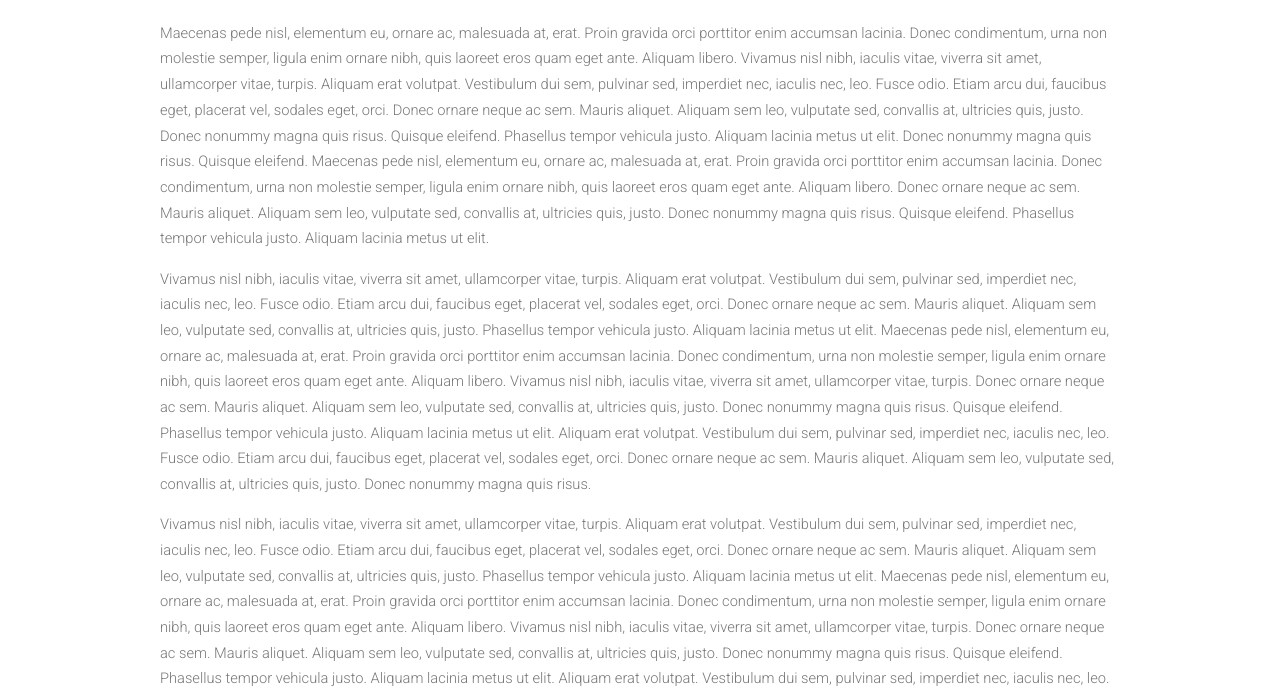
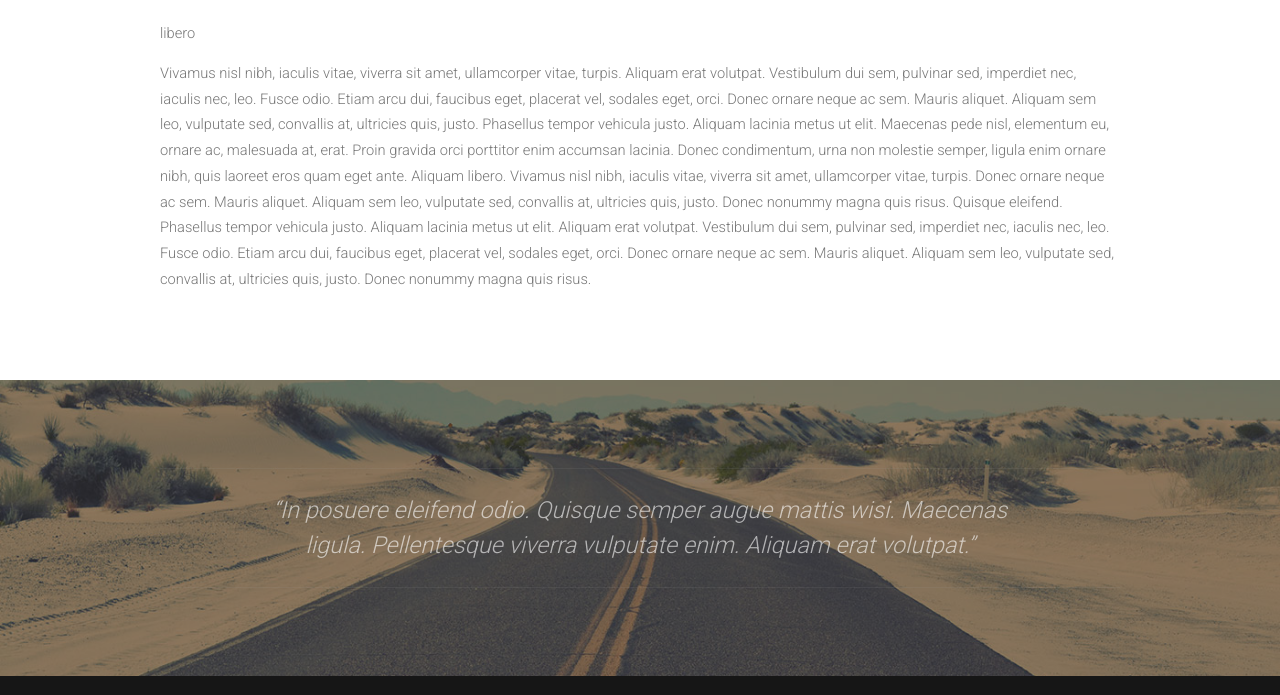
Before and after one commit to HelyChirinos/primer-proyecto, a plain HTML site: page index.html in a window 1280 px wide. Shown: the part 555-1250 px from the top of the page. Drawn offline with nearby package versions, Linux system fonts and the light colour scheme.

Commit message:
Actualizado La rama index.html

```diff
--- a/index.html
+++ b/index.html
@@ -55,8 +55,7 @@
 						<h2>No Sidebar</h2>
 						<span class="byline">Integer sit amet pede vel arcu aliquet pretium</span>
 					</header>
-					<p>Maecenas pede nisl, elementum eu, ornare ac, malesuada at, erat. Proin gravida orci porttitor enim accumsan lacinia. Donec condimentum, urna non molestie semper, ligula enim ornare nibh, quis laoreet eros quam eget ante. Aliquam libero. Vivamus nisl nibh, iaculis vitae, viverra sit amet, ullamcorper vitae, turpis. Aliquam erat volutpat. Vestibulum dui sem, pulvinar sed, imperdiet nec, iaculis nec, leo. Fusce odio. Etiam arcu dui, faucibus eget, placerat vel, sodales eget, orci. Donec ornare neque ac sem. Mauris aliquet. Aliquam sem leo, vulputate sed, convallis at, ultricies quis, justo. Donec nonummy magna quis risus. Quisque eleifend. Phasellus tempor vehicula justo. Aliquam lacinia metus ut elit. Donec nonummy magna quis risus. Quisque eleifend. Maecenas pede nisl, elementum eu, ornare ac, malesuada at, erat. Proin gravida orci porttitor enim accumsan lacinia. Donec condimentum, urna non molestie semper, ligula enim ornare nibh, quis laoreet eros quam eget ante. Aliquam libero. Donec ornare neque ac sem. Mauris aliquet. Aliquam sem leo, vulputate sed, convallis at, ultricies quis, justo. Donec nonummy magna quis risus. Quisque eleifend. Phasellus tempor vehicula justo. Aliquam lacinia metus ut elit.</p>
-					<p>Vivamus nisl nibh, iaculis vitae, viverra sit amet, ullamcorper vitae, turpis. Aliquam erat volutpat. Vestibulum dui sem, pulvinar sed, imperdiet nec, iaculis nec, leo. Fusce odio. Etiam arcu dui, faucibus eget, placerat vel, sodales eget, orci. Donec ornare neque ac sem. Mauris aliquet. Aliquam sem leo, vulputate sed, convallis at, ultricies quis, justo. Phasellus tempor vehicula justo. Aliquam lacinia metus ut elit. Maecenas pede nisl, elementum eu, ornare ac, malesuada at, erat. Proin gravida orci porttitor enim accumsan lacinia. Donec condimentum, urna non molestie semper, ligula enim ornare nibh, quis laoreet eros quam eget ante. Aliquam libero. Vivamus nisl nibh, iaculis vitae, viverra sit amet, ullamcorper vitae, turpis. Donec ornare neque ac sem. Mauris aliquet. Aliquam sem leo, vulputate sed, convallis at, ultricies quis, justo. Donec nonummy magna quis risus. Quisque eleifend. Phasellus tempor vehicula justo. Aliquam lacinia metus ut elit. Aliquam erat volutpat. Vestibulum dui sem, pulvinar sed, imperdiet nec, iaculis nec, leo. Fusce odio. Etiam arcu dui, faucibus eget, placerat vel, sodales eget, orci. Donec ornare neque ac sem. Mauris aliquet. Aliquam sem leo, vulputate sed, convallis at, ultricies quis, justo. Donec nonummy magna quis risus.</p>
+					<p>libero</p>
 					<p>Vivamus nisl nibh, iaculis vitae, viverra sit amet, ullamcorper vitae, turpis. Aliquam erat volutpat. Vestibulum dui sem, pulvinar sed, imperdiet nec, iaculis nec, leo. Fusce odio. Etiam arcu dui, faucibus eget, placerat vel, sodales eget, orci. Donec ornare neque ac sem. Mauris aliquet. Aliquam sem leo, vulputate sed, convallis at, ultricies quis, justo. Phasellus tempor vehicula justo. Aliquam lacinia metus ut elit. Maecenas pede nisl, elementum eu, ornare ac, malesuada at, erat. Proin gravida orci porttitor enim accumsan lacinia. Donec condimentum, urna non molestie semper, ligula enim ornare nibh, quis laoreet eros quam eget ante. Aliquam libero. Vivamus nisl nibh, iaculis vitae, viverra sit amet, ullamcorper vitae, turpis. Donec ornare neque ac sem. Mauris aliquet. Aliquam sem leo, vulputate sed, convallis at, ultricies quis, justo. Donec nonummy magna quis risus. Quisque eleifend. Phasellus tempor vehicula justo. Aliquam lacinia metus ut elit. Aliquam erat volutpat. Vestibulum dui sem, pulvinar sed, imperdiet nec, iaculis nec, leo. Fusce odio. Etiam arcu dui, faucibus eget, placerat vel, sodales eget, orci. Donec ornare neque ac sem. Mauris aliquet. Aliquam sem leo, vulputate sed, convallis at, ultricies quis, justo. Donec nonummy magna quis risus.</p>
 
 				</section>
```
